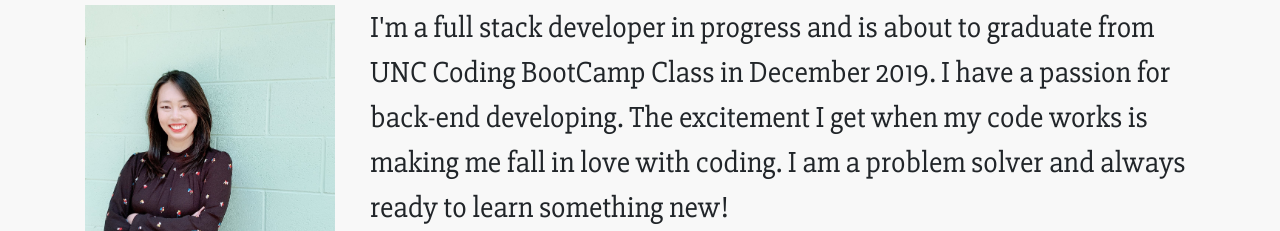
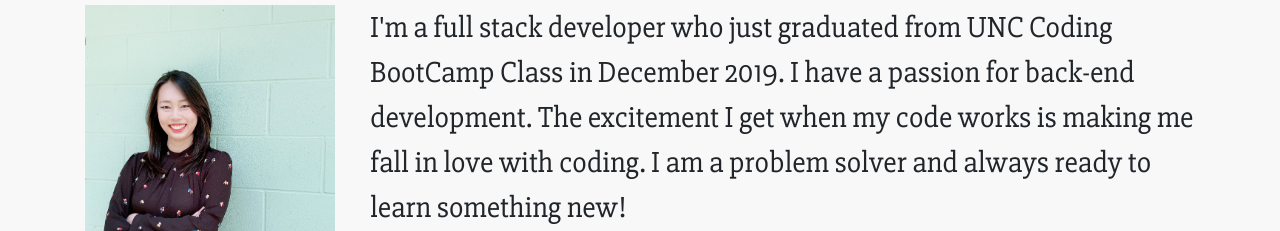
Before and after one commit to mjfonke/portfolio, a plain HTML site: page index.html in a window 1280 px wide. Shown: the part 721-952 px from the top of the page. Drawn offline with nearby package versions, Linux system fonts and the light colour scheme.

Commit message:
changed few words in about me

```diff
--- a/index.html
+++ b/index.html
@@ -62,8 +62,8 @@
 
                 <div class = "col-sm-9">
                         <p class="bio">
-                        I'm a full stack developer in progress and is about to graduate from UNC Coding BootCamp Class in December 2019.
-                        I have a passion for back-end developing. The excitement I get when my code works is making me fall in love with coding.
+                        I'm a full stack developer who just graduated from UNC Coding BootCamp Class in December 2019.
+                        I have a passion for back-end development. The excitement I get when my code works is making me fall in love with coding.
                         I am a problem solver and always ready to learn something new!
                         </p>
                         <br>
```
Also changed, not shown: 1 other file.
